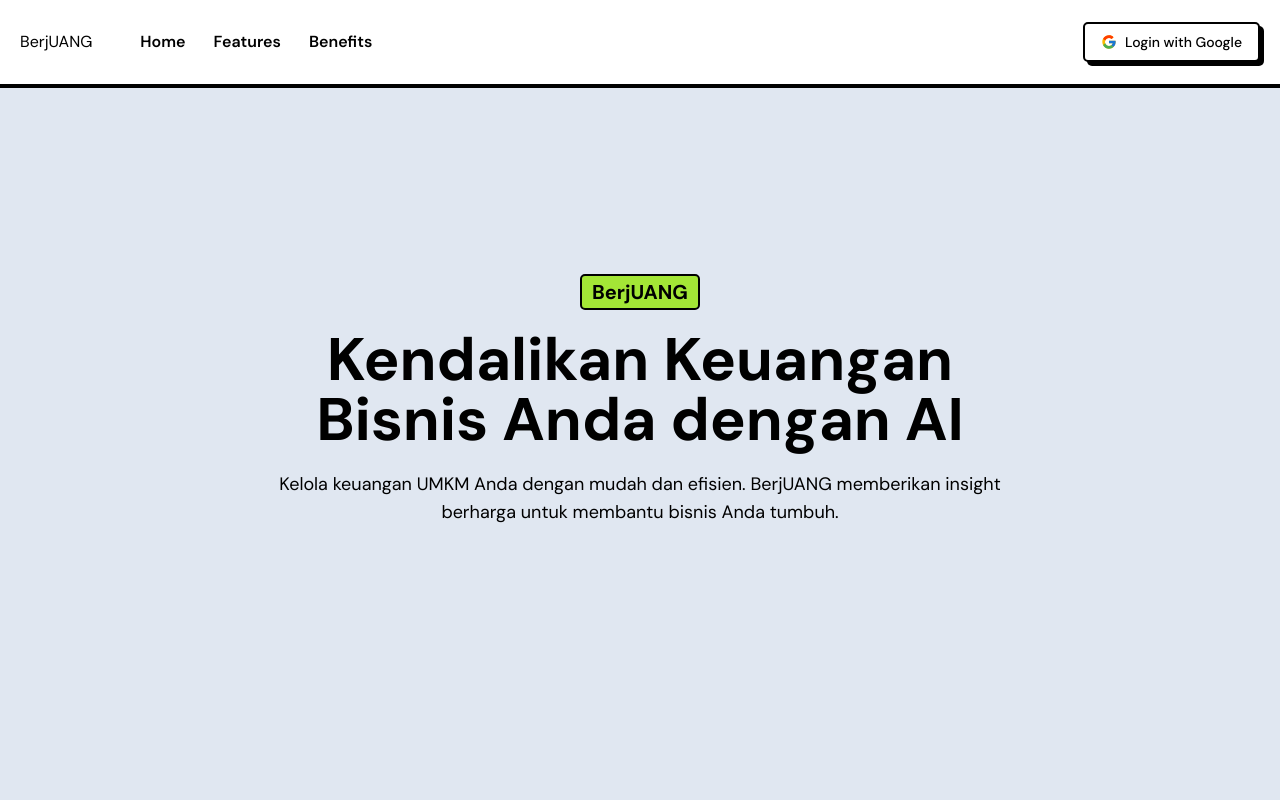
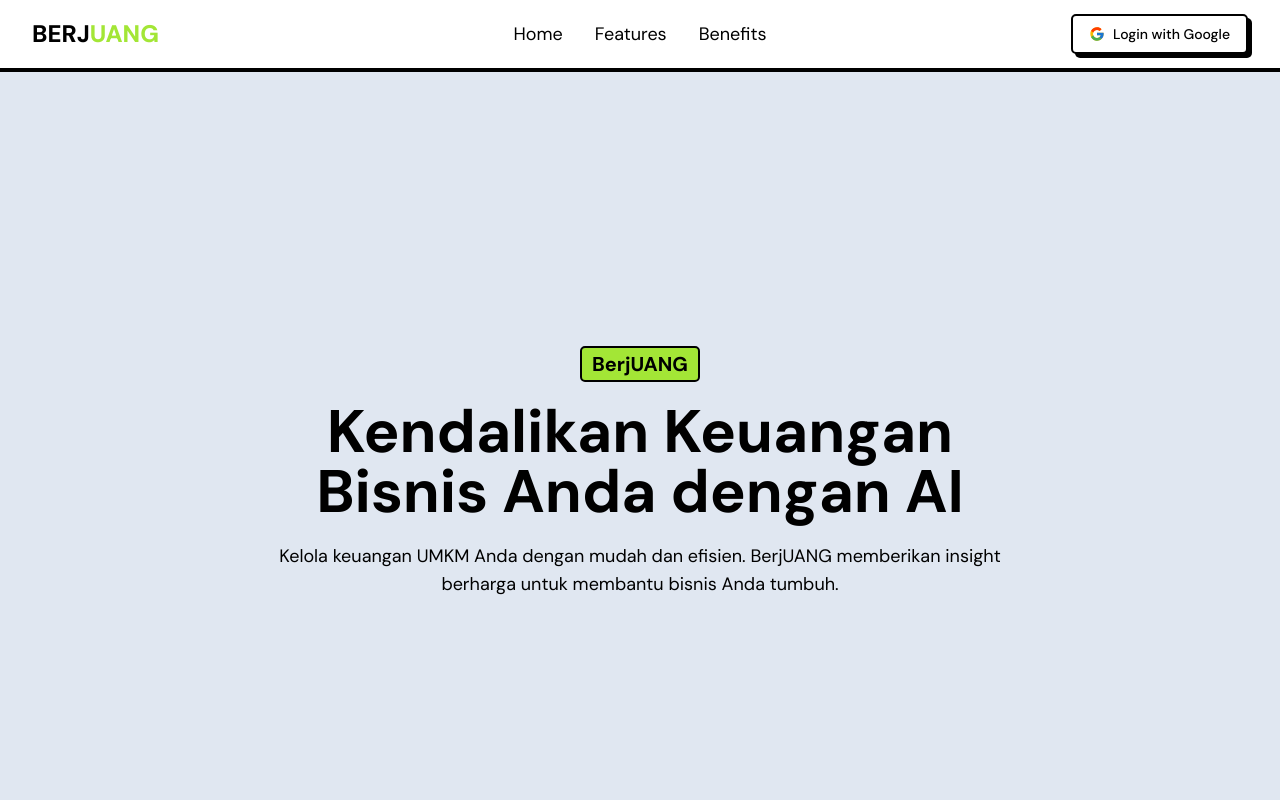
Before and after one commit to The-Triple-R/berjuang-ui, a Next.js app: page / in a window 1280 px wide. Shown: the top 800 px of the page. Built offline with nearby package versions, Linux system fonts and the light colour scheme.

Commit message:
feat: add responsive

```diff
--- a/components/Header.jsx
+++ b/components/Header.jsx
@@ -1,36 +1,91 @@
-import React from 'react';
+"use client"
+import React, { useState, useEffect } from 'react';
 import { Button } from './ui/button';
 import GoogleIcon from './icons/google-icon';
 
-function Header() {
+const MenuItem = ({ href, children, isActive }) => (
+  <li className="border-b-2 md:border-none border-mtext flex justify-center">
+    <a
+      href={href}
+      className={`px-4 py-3 text-lg block ${isActive ? 'text-main' : 'text-mtext'} dark:text-white`}
+    >
+      {children}
+    </a>
+  </li>
+);
+
+const LoginButton = () => (
+  <Button className='bg-white'>
+    <GoogleIcon />
+    Login with Google
+  </Button>
+);
+
+const Header = () => {
+  const [isMenuOpen, setIsMenuOpen] = useState(false);
+  const [activeSection, setActiveSection] = useState('home');
+
+  const toggleMenu = () => {
+    setIsMenuOpen(!isMenuOpen);
+  };
+
+  useEffect(() => {
+    const sections = document.querySelectorAll('section');
+
+    const onScroll = () => {
+      let currentSection = '';
+
+      sections.forEach((section) => {
+        const top = window.scrollY;
+        const offset = section.offsetTop - 100;
+        const height = section.offsetHeight;
+        const id = section.getAttribute('id');
+
+        if (top >= offset && top < offset + height) {
+          currentSection = id;
+        }
+      });
+
+      setActiveSection(currentSection);
+    };
+
+    window.addEventListener('scroll', onScroll);
+    return () => window.removeEventListener('scroll', onScroll);
+  }, []);
+
   return (
-    <header className='fixed left-0 top-0 z-20 mx-auto flex h-[88px] w-full items-center border-b-4 border-border dark:border-darkNavBorder bg-white dark:bg-secondaryBlack px-5 '>
-      <div className='mx-auto flex w-[1300px] max-w-full text-text items-center justify-between dark:text-darkText'>
-        <div className='flex gap-12'>
-          <h1>BerjUANG</h1>
-          <nav>
-            <ul className='flex gap-7 font-semibold'>
-              <li>
-                <a href='#home'>Home</a>
-              </li>
-              <li>
-                <a href='#features'>Features</a>
-              </li>
-              <li>
-                <a href='#benefits'>Benefits</a>
-              </li>
-            </ul>
-          </nav>
-        </div>
-        <Button className='bg-white'>
-          <GoogleIcon />
-          Login with Google
-        </Button>
+    <header className="sticky left-0 top-0 z-20 flex md:grid md:grid-cols-[1fr,auto,1fr] items-center w-full border-b-4 border-border dark:border-darkNavBorder bg-white dark:bg-secondaryBlack p-4 md:py-2 md:px-8">
+      <h1 className="uppercase font-extrabold text-xl md:text-2xl text-mtext">
+        berj<span className="text-main">uang</span>
+      </h1>
+
+      <button
+        onClick={toggleMenu}
+        className="md:hidden font-extrabold text-2xl flex items-center justify-center text-gray-800 dark:text-white transition-transform duration-300 ease-in-out"
+        style={{ transform: isMenuOpen ? 'rotate(360deg)' : 'rotate(0deg)' }}
+      >
+        {isMenuOpen ? '✖' : '☰'}
+      </button>
+
+      <nav
+        className={`absolute md:static top-full ${isMenuOpen ? 'left-0 opacity-100' : 'left-[-100%] opacity-0'} md:opacity-100 bg-white dark:bg-secondaryBlack border-t-4 md:border-none border-border dark:border-darkNavBorder transition-all duration-300 ease-in-out w-full`}
+      >
+        <ul className="flex flex-col md:flex-row">
+          <MenuItem href="#home" isActive={activeSection === 'home'}>Home</MenuItem>
+          <MenuItem href="#features" isActive={activeSection === 'features'}>Features</MenuItem>
+          <MenuItem href="#benefits" isActive={activeSection === 'benefits'}>Benefits</MenuItem>
+
+          <li className="md:hidden border-b-2 border-mtext flex justify-center px-4 py-3 bor">
+            <LoginButton />
+          </li>
+        </ul>
+      </nav>
+
+      <div className="hidden md:flex justify-end">
+        <LoginButton />
       </div>
     </header>
   );
-}
-
-Header.propTypes = {};
+};
 
 export default Header;
```
